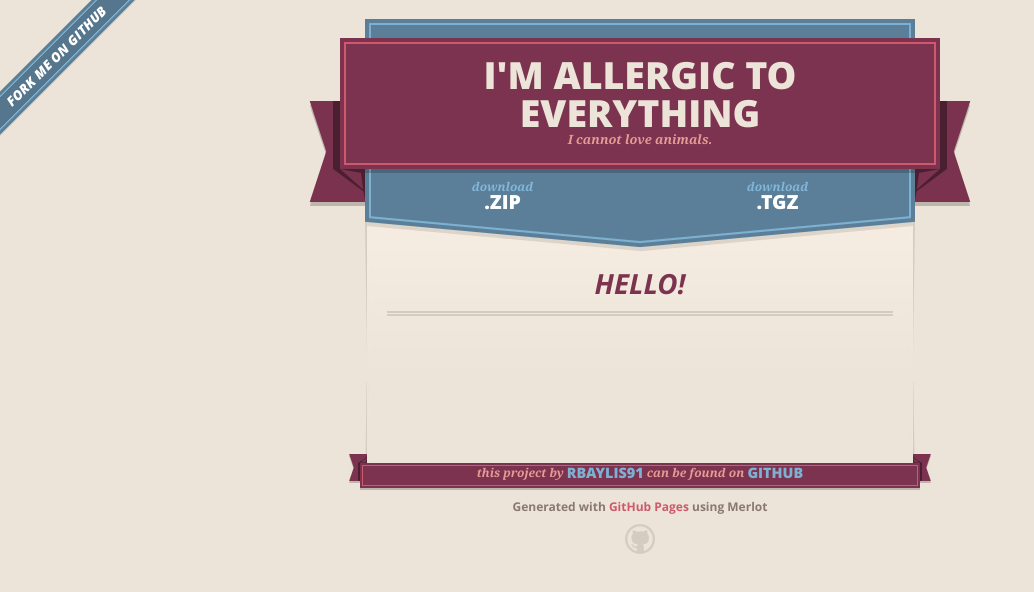
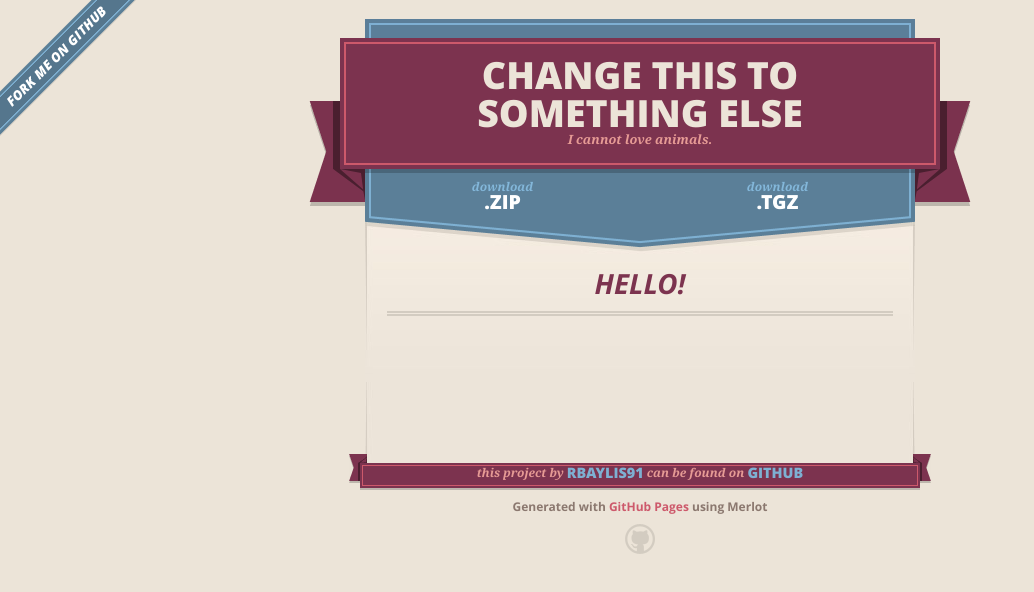
Before and after one commit to Rusty-UX/turnt-spice, a plain HTML site: page index.html in a window 1280 px wide. Shown: the whole page, without its empty margins (0-1034 px from the left). Drawn offline with nearby package versions, Linux system fonts and the light colour scheme.

Commit message:
change your allergies

```diff
--- a/index.html
+++ b/index.html
@@ -27,7 +27,7 @@
       <header>
         <span class="ribbon-outer">
           <span class="ribbon-inner">
-            <h1>I'm ALLERGIC TO EVERYTHING</h1>
+            <h1>Change this to something else</h1>
             <h2>I cannot love animals.</h2>
           </span>
           <span class="left-tail"></span>
```
